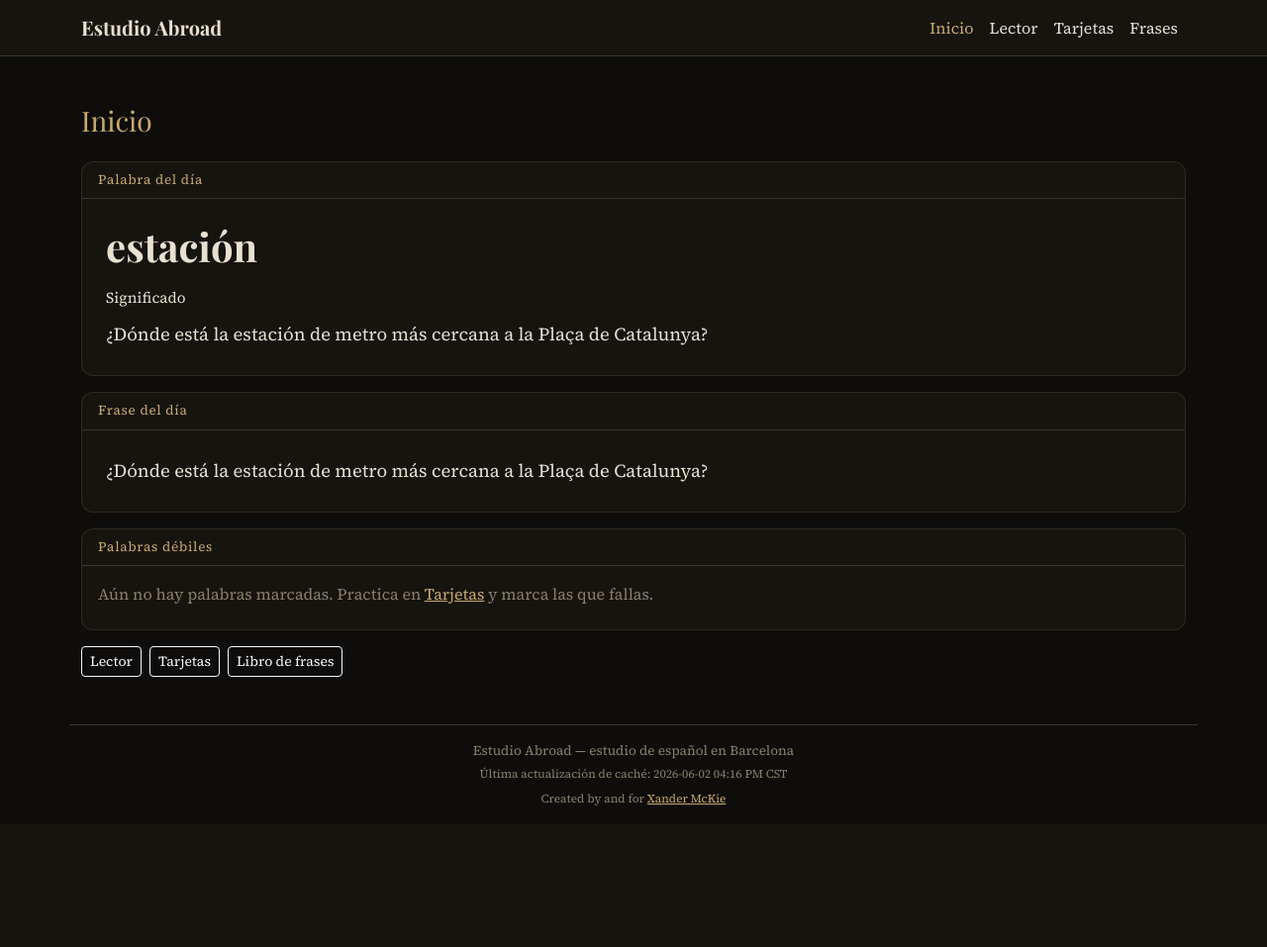
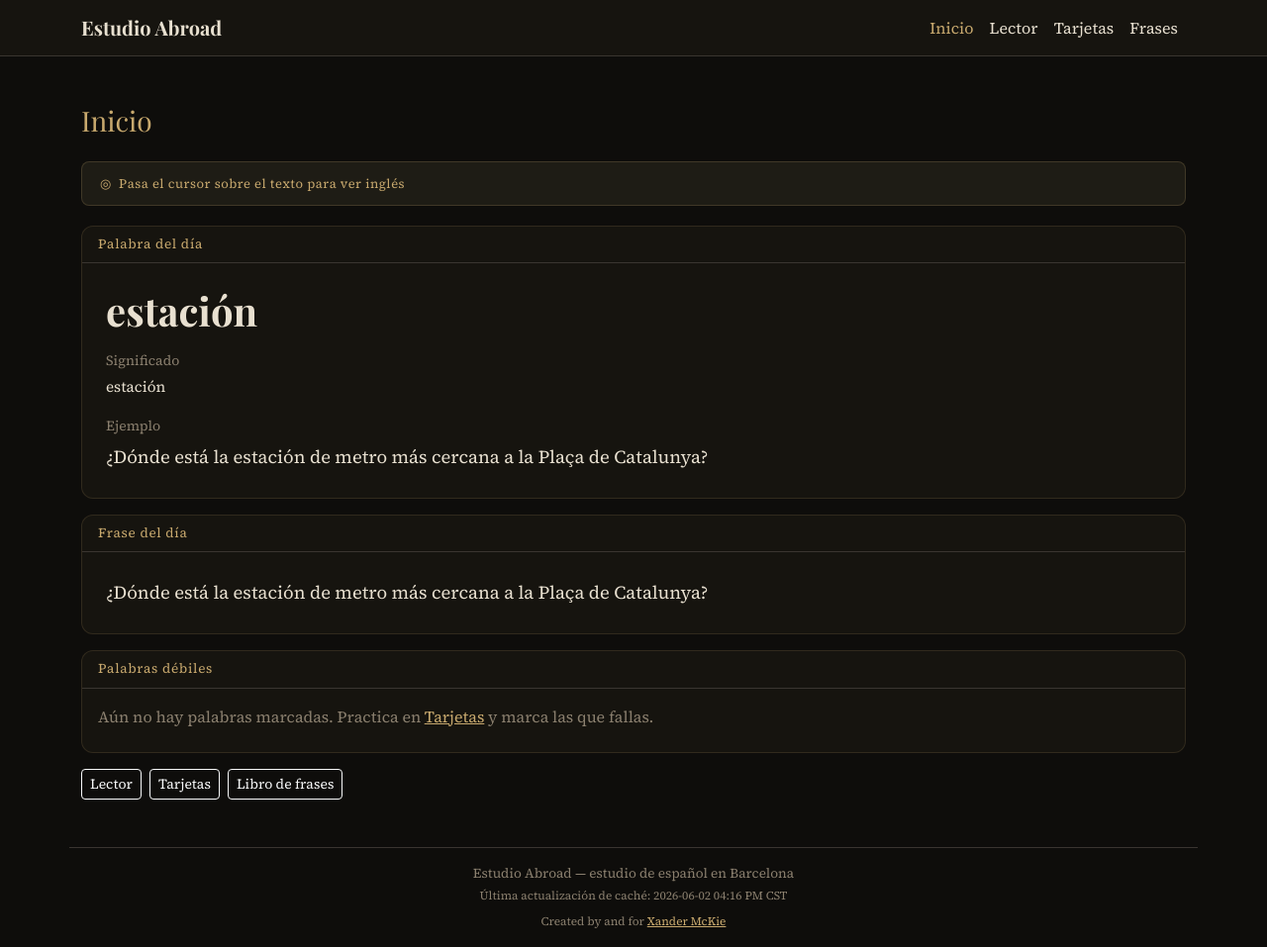
Before and after one commit to xandermckie/cursor-spanishstudy-xander, a Flask app: page / in a window 1280 px wide. Shown: the whole page at 99% size. Before the commit the page ends 814 px from the top, so only its background shows below. Run offline with Flask 3, Linux system fonts and the light colour scheme; data that the repository does not hold is empty; some web fonts are replaced.

Commit message:
Enhance user interface with fog-reveal cursor and add fog hint for translation guidance. Update styles for passage layers and improve layout in index and phrasebook templates. Refactor cursor behavior for better visibility and interaction.

```diff
--- a/templates/base.html
+++ b/templates/base.html
@@ -16,6 +16,7 @@
       --text: #e8e0d0;
       --text-dim: #8a7f6e;
       --border: #3a3530;
+      --fog-lens-radius: 80px;
     }
     body {
       background: var(--bg);
@@ -50,20 +51,6 @@
     .badge-cat { background: var(--accent2); color: var(--bg); }
 
     /* Fog-reveal lens (all pages except flashcards) */
-    body.fog-reveal-page { cursor: none; }
-    body.fog-reveal-page nav,
-    body.fog-reveal-page nav a,
-    body.fog-reveal-page button,
-    body.fog-reveal-page input,
-    body.fog-reveal-page select,
-    body.fog-reveal-page textarea,
-    body.fog-reveal-page label,
-    body.fog-reveal-page .btn,
-    body.fog-reveal-page .form-control,
-    body.fog-reveal-page footer a {
-      cursor: auto;
-    }
-
     #fog-cursor {
       position: fixed;
       width: 36px;
@@ -73,25 +60,50 @@
       pointer-events: none;
       z-index: 9999;
       transform: translate(-50%, -50%);
-      transition: width 0.15s ease, height 0.15s ease, border-color 0.15s ease;
+      transition: opacity 0.12s ease, width 0.15s ease, height 0.15s ease, border-color 0.15s ease;
       box-shadow: 0 0 12px rgba(200, 169, 110, 0.35);
       left: -100px;
       top: -100px;
+      opacity: 0;
+    }
+    #fog-cursor.visible {
+      opacity: 1;
     }
     #fog-cursor.active {
-      width: 140px;
-      height: 140px;
+      width: calc(var(--fog-lens-radius) * 2);
+      height: calc(var(--fog-lens-radius) * 2);
       border-color: var(--accent2);
       box-shadow: 0 0 24px rgba(126, 184, 160, 0.4);
     }
 
+    .fog-hint {
+      display: flex;
+      align-items: center;
+      gap: 10px;
+      background: var(--surface2);
+      border: 1px solid rgba(200, 169, 110, 0.2);
+      border-radius: 8px;
+      padding: 12px 18px;
+      font-size: 13px;
+      color: var(--accent);
+      letter-spacing: 0.04em;
+      margin-bottom: 1.25rem;
+    }
+
     .passage-wrap {
+      display: grid;
       position: relative;
       cursor: none;
+      overflow: visible;
+      width: 100%;
     }
-    .passage-layer {
+    .passage-wrap > .passage-layer {
+      grid-area: 1 / 1;
+      margin: 0;
+      width: 100%;
       line-height: 1.75;
       font-size: 1rem;
+      font-family: inherit;
     }
     .passage-layer.target-lang {
       color: var(--text);
@@ -99,10 +111,7 @@
       z-index: 1;
     }
     .passage-layer.translation {
-      position: absolute;
-      top: 0;
-      left: 0;
-      width: 100%;
+      position: relative;
       color: var(--accent2);
       font-style: italic;
       clip-path: circle(0px at var(--cx, 50%) var(--cy, 50%));
@@ -112,23 +121,29 @@
       background: var(--surface);
     }
     .passage-wrap.revealing .passage-layer.translation {
-      clip-path: circle(70px at var(--cx, 50%) var(--cy, 50%));
+      clip-path: circle(var(--fog-lens-radius) at var(--cx, 50%) var(--cy, 50%));
     }
-    .passage-wrap.fog-wrap--compact .passage-layer {
+    .passage-wrap.fog-wrap--compact > .passage-layer {
       font-size: 0.95rem;
       line-height: 1.6;
     }
-    .passage-wrap.fog-wrap--sentence .passage-layer {
+    .passage-wrap.fog-wrap--sentence > .passage-layer {
       font-size: 1.15rem;
       line-height: 1.85;
     }
-    .passage-wrap.fog-wrap--reader .passage-layer {
+    .passage-wrap.fog-wrap--reader > .passage-layer {
       line-height: 1.9;
       font-size: 17px;
     }
     .card-panel .passage-layer.translation,
     .reader-card .passage-layer.translation {
       background: var(--surface);
+    }
+    .table-responsive:has(.passage-wrap) {
+      overflow: visible;
+    }
+    .table td .passage-wrap {
+      min-width: 12rem;
     }
 
     {% block extra_css %}{% endblock %}
@@ -185,26 +200,51 @@
     const cursor = document.getElementById('fog-cursor');
     if (!cursor) return;
 
+    let activeWrap = null;
+
     document.addEventListener('mousemove', function (e) {
       cursor.style.left = e.clientX + 'px';
       cursor.style.top = e.clientY + 'px';
     });
 
+    function syncWrapHeights(wrap) {
+      const target = wrap.querySelector('.passage-layer.target-lang');
+      const translation = wrap.querySelector('.passage-layer.translation');
+      if (!target || !translation) return;
+      wrap.style.minHeight = Math.max(target.offsetHeight, translation.offsetHeight) + 'px';
+    }
+
     document.querySelectorAll('.passage-wrap').forEach(function (wrap) {
       const translation = wrap.querySelector('.passage-layer.translation');
       if (!translation) return;
 
+      syncWrapHeights(wrap);
+      if (typeof ResizeObserver !== 'undefined') {
+        const ro = new ResizeObserver(function () { syncWrapHeights(wrap); });
+        ro.observe(wrap);
+        wrap.querySelectorAll('.passage-layer').forEach(function (layer) { ro.observe(layer); });
+      }
+
+      wrap.addEventListener('mouseenter', function () {
+        activeWrap = wrap;
+        cursor.classList.add('visible', 'active');
+      });
+
       wrap.addEventListener('mousemove', function (e) {
         const rect = wrap.getBoundingClientRect();
-        translation.style.setProperty('--cx', (e.clientX - rect.left) + 'px');
-        translation.style.setProperty('--cy', (e.clientY - rect.top) + 'px');
+        const cx = (e.clientX - rect.left) + 'px';
+        const cy = (e.clientY - rect.top) + 'px';
+        wrap.style.setProperty('--cx', cx);
+        wrap.style.setProperty('--cy', cy);
         wrap.classList.add('revealing');
-        cursor.classList.add('active');
       });
 
       wrap.addEventListener('mouseleave', function () {
         wrap.classList.remove('revealing');
-        cursor.classList.remove('active');
+        if (activeWrap === wrap) {
+          activeWrap = null;
+          cursor.classList.remove('active', 'visible');
+        }
       });
     });
   })();
--- a/templates/index.html
+++ b/templates/index.html
@@ -12,6 +12,10 @@
 
 {% if homepage %}
 
+<div class="fog-hint" role="note">
+  ◎ &nbsp;Pasa el cursor sobre el texto para ver inglés
+</div>
+
 {% if homepage.word_of_day %}
 <div class="card-panel">
   <div class="card-header px-3 py-2">Palabra del día</div>
@@ -19,16 +23,19 @@
     <h2 class="display-6 fw-bold mb-3" style="color: var(--text); font-family: 'Playfair Display', serif;">
       {{ homepage.word_of_day.es }}
     </h2>
-    <div class="passage-wrap fog-wrap--compact mb-2">
-      <div class="passage-layer target-lang">Significado</div>
+    <p class="small mb-1" style="color: var(--text-dim);">Significado</p>
+    <div class="passage-wrap fog-wrap--compact mb-3">
+      <div class="passage-layer target-lang">{{ homepage.word_of_day.es }}</div>
       <div class="passage-layer translation">{{ homepage.word_of_day.definition or homepage.word_of_day.en }}</div>
     </div>
     {% if homepage.word_of_day.phonetic %}
-    <div class="passage-wrap fog-wrap--compact mb-2">
-      <div class="passage-layer target-lang">Pronunciación (inglés)</div>
+    <p class="small mb-1" style="color: var(--text-dim);">Pronunciación (inglés)</p>
+    <div class="passage-wrap fog-wrap--compact mb-3">
+      <div class="passage-layer target-lang">{{ homepage.word_of_day.es }}</div>
       <div class="passage-layer translation"><em>{{ homepage.word_of_day.phonetic }}</em></div>
     </div>
     {% endif %}
+    <p class="small mb-1" style="color: var(--text-dim);">Ejemplo</p>
     <div class="passage-wrap fog-wrap--sentence mb-0">
       <div class="passage-layer target-lang">{{ homepage.word_of_day.example_es }}</div>
       <div class="passage-layer translation">{{ homepage.word_of_day.example_en }}</div>
@@ -53,11 +60,10 @@
     {% if homepage.weak_words %}
     <ol class="mb-0 ps-3">
       {% for w in homepage.weak_words %}
-      <li class="mb-2">
-        <strong>{{ w.es }}</strong>
+      <li class="mb-3">
         <span class="text-muted small">— {{ w.miss_count }} error{{ 'es' if w.miss_count != 1 else '' }}</span>
-        <div class="passage-wrap fog-wrap--compact d-inline-block ms-1" style="min-width: 8rem; vertical-align: top;">
-          <div class="passage-layer target-lang">·</div>
+        <div class="passage-wrap fog-wrap--compact mt-1">
+          <div class="passage-layer target-lang">{{ w.es }}</div>
           <div class="passage-layer translation">{{ w.en }}</div>
         </div>
       </li>
```
Also changed, not shown: templates/phrasebook.html (+9 -7 lines).
